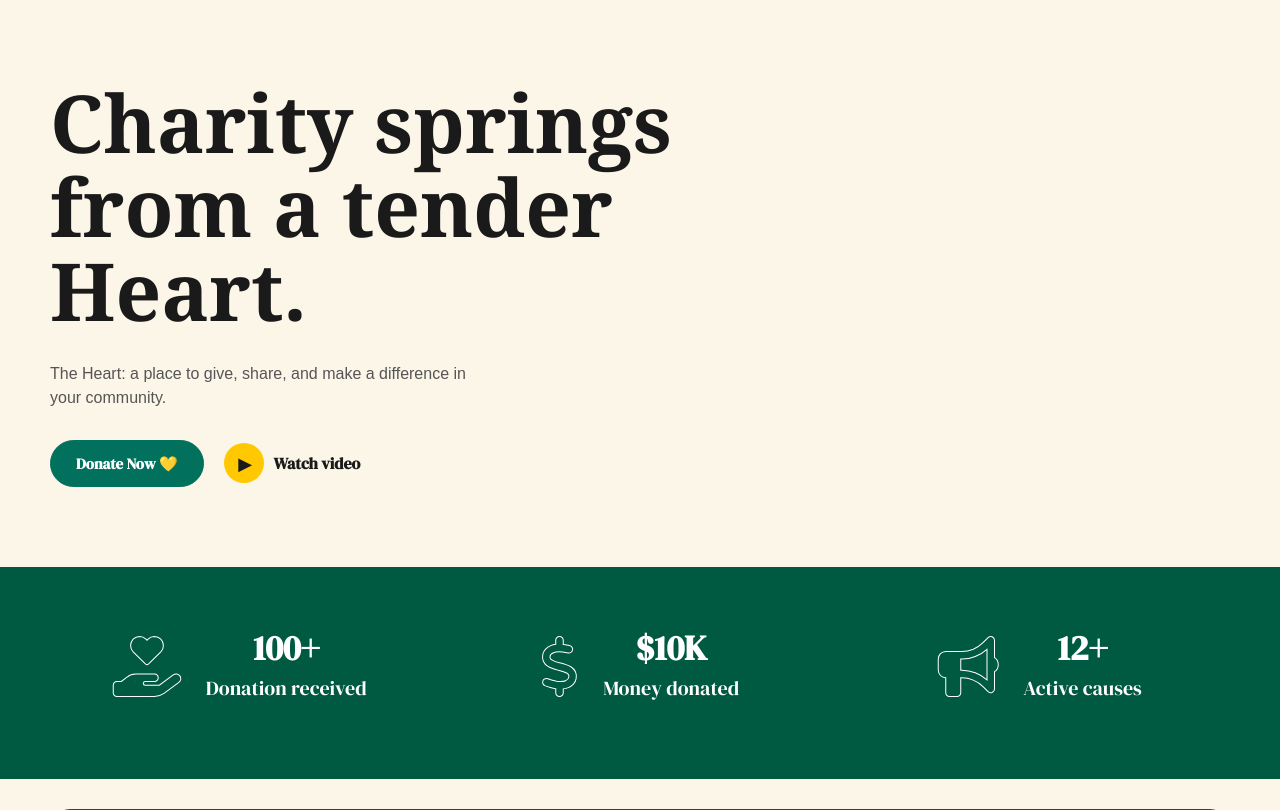
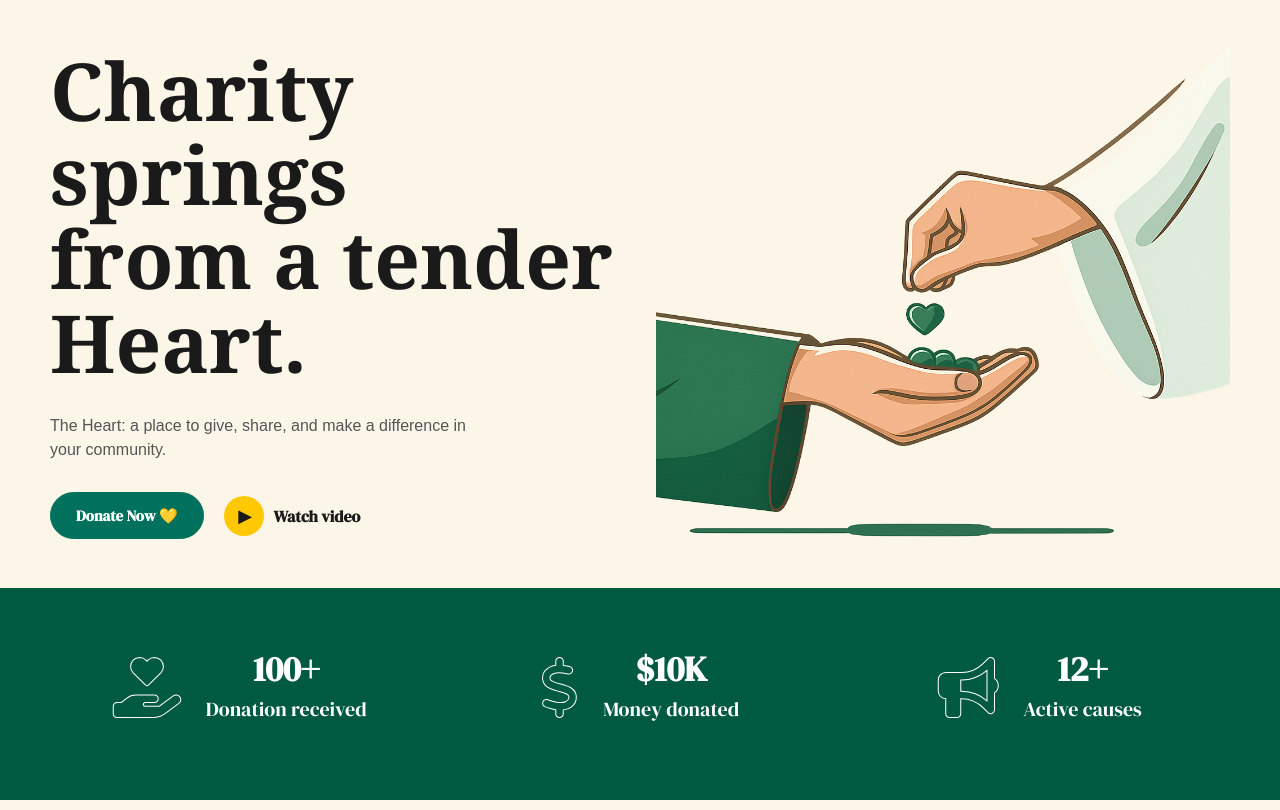
Before and after one commit to elsahalili5/web-project, a PHP site: page /home.html in a window 1280 px wide. Shown: the part 113-923 px from the top of the page. Run offline with PHP 8.4, Linux system fonts and the light colour scheme; some web fonts are replaced.

Commit message:
✨ Begin homepage development

```diff
--- a/home.html
+++ b/home.html
@@ -39,6 +39,7 @@
 
     <section class="home-intro">
       <div class="container">
+        <div class="intro">
           <div class="intro-content">
             <h1 class="intro-title">
               Charity springs <br />
@@ -56,6 +57,11 @@
                 <span class="play-icon">▶</span>
                 Watch video
               </a>
+            </div>
+          </div>
+
+          <div class="intro-pic">
+            <img src="./images/intropic3.png" alt="" />
           </div>
         </div>
       </div>
--- a/styles/home.css
+++ b/styles/home.css
@@ -1,8 +1,18 @@
 .home-intro {
   background-color: #fcf6e9;
-  padding: 80px 0;
+  padding: 40px 0;
 }
-
+.intro {
+  display: flex;
+  align-items: center;
+  justify-content: space-between;
+}
+.intro-pic {
+  width: 50%;
+}
+.intro-pic img {
+  width: 100%;
+}
 .intro-title {
   font-family: "Georgia", "Times New Roman", Times, serif;
   font-size: 80px;
```
Also changed, not shown: images/intro-pic.png (added), images/intro-pic2.jpg (added), images/intropic3.png (added), 1 other file. Lines whose indentation alone changed are shown as unchanged.
